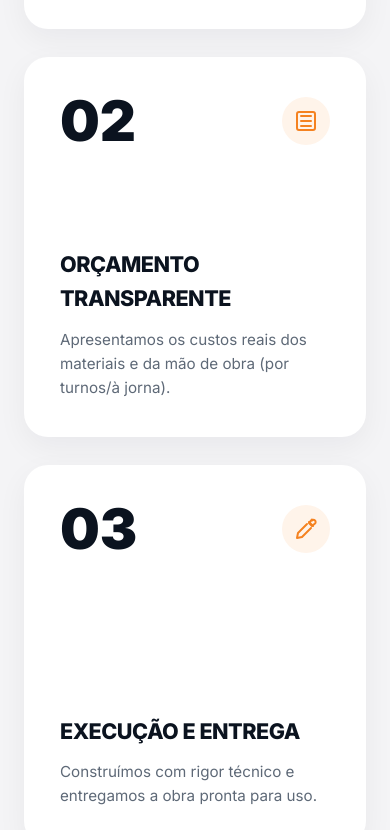
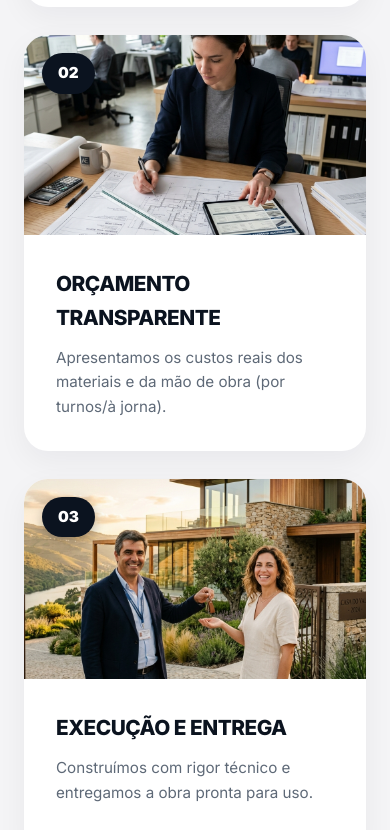
Before and after one commit to imzipper25-ship-it/Dak, a website: page index.html in a window 390 px wide. Shown: the part 4332-5162 px from the top of the page. Drawn offline with Linux system fonts and the light colour scheme.

Commit message:
Add high-res architectural images to Step 02 and 03 cards and set hover-only orange highlight for phone link and step badges

```diff
--- a/index.html
+++ b/index.html
@@ -196,7 +196,7 @@
         </div>
     </section>
 
-    <!-- 5. Блок Como Funciona -->
+    <!-- 5. Блок Como Funciona (3 Steps with Uniform Images) -->
     <section class="section como-funciona" id="como-funciona">
         <div class="container">
             <div class="process-header">
@@ -224,13 +224,11 @@
                     </div>
                 </div>
 
-                <!-- Step 02 -->
-                <div class="step-card">
-                    <div class="step-header">
-                        <span class="step-number">02</span>
-                        <div class="step-icon-badge">
-                            <svg width="24" height="24" viewBox="0 0 24 24" fill="none" stroke="currentColor" stroke-width="2" stroke-linecap="round" stroke-linejoin="round"><rect width="18" height="18" x="3" y="3" rx="2"/><path d="M7 7h10"/><path d="M7 12h10"/><path d="M7 17h10"/></svg>
-                        </div>
+                <!-- Step 02 (With Image) -->
+                <div class="step-card step-card-featured">
+                    <div class="step-img-container">
+                        <img src="public/images/step_budget.png" alt="Orçamento transparente DAK Construction" class="step-img">
+                        <span class="step-number-badge">02</span>
                     </div>
                     <div class="step-content">
                         <h3 class="step-title" data-i18n="step2_title">ORÇAMENTO TRANSPARENTE</h3>
@@ -240,13 +238,11 @@
                     </div>
                 </div>
 
-                <!-- Step 03 -->
-                <div class="step-card">
-                    <div class="step-header">
-                        <span class="step-number">03</span>
-                        <div class="step-icon-badge">
-                            <svg width="24" height="24" viewBox="0 0 24 24" fill="none" stroke="currentColor" stroke-width="2" stroke-linecap="round" stroke-linejoin="round"><path d="m15 5 4 4"/><path d="M13 7 4 16l-1 5 5-1 9-9"/><path d="M18 3.5a2.12 2.12 0 0 1 3 3L18 9l-3-3 3-3.5z"/></svg>
-                        </div>
+                <!-- Step 03 (With Image) -->
+                <div class="step-card step-card-featured">
+                    <div class="step-img-container">
+                        <img src="public/images/step_handover.png" alt="Execução e entrega DAK Construction" class="step-img">
+                        <span class="step-number-badge">03</span>
                     </div>
                     <div class="step-content">
                         <h3 class="step-title" data-i18n="step3_title">EXECUÇÃO E ENTREGA</h3>
@@ -297,7 +293,7 @@
                     <ul class="footer-contacts">
                         <li>
                             <svg width="18" height="18" viewBox="0 0 24 24" fill="none" stroke="currentColor" stroke-width="2"><path d="M22 16.92v3a2 2 0 0 1-2.18 2 19.79 19.79 0 0 1-8.63-3.07 19.5 19.5 0 0 1-6-6 19.79 19.79 0 0 1-3.07-8.67A2 2 0 0 1 4.11 2h3a2 2 0 0 1 2 1.72 12.84 12.84 0 0 0 .7 2.81 2 2 0 0 1-.45 2.11L8.09 9.91a16 16 0 0 0 6 6l1.27-1.27a2 2 0 0 1 2.11-.45 12.84 12.84 0 0 0 2.81.7A2 2 0 0 1 22 16.92z"/></svg>
-                            <a href="tel:+351931312136">+351 931 312 136</a>
+                            <a href="tel:+351931312136" class="phone-link">+351 931 312 136</a>
                         </li>
                         <li>
                             <svg width="18" height="18" viewBox="0 0 24 24" fill="none" stroke="currentColor" stroke-width="2"><rect width="20" height="16" x="2" y="4" rx="2"/><path d="m22 7-8.97 5.7a1.94 1.94 0 0 1-2.06 0L2 7"/></svg>
@@ -370,14 +366,14 @@
                 </div>
 
                 <button type="submit" class="btn btn-pill btn-black btn-block" id="modalSubmitBtn">
-                    <span data-i18n="modal_btn_submit">Enviar Pedido de Orçamento →</span>
+                    <span data-i18n="modal_btn_submit">Enviar Pedido via WhatsApp →</span>
                 </button>
             </form>
 
             <div class="form-success-msg" id="formSuccessMsg">
                 <div class="success-icon">✓</div>
                 <h4 data-i18n="modal_success_title">Obrigado pelo seu contacto!</h4>
-                <p data-i18n="modal_success_desc">A equipa técnica DAK Construction irá analisar os seus dados e entrará em contacto muito em breve.</p>
+                <p data-i18n="modal_success_desc">A mensagem foi encaminhada para o nosso WhatsApp. Responderemos em breve!</p>
                 <button class="btn btn-pill btn-black" id="closeSuccessBtn" data-i18n="modal_success_close">Fechar</button>
             </div>
         </div>
--- a/styles.css
+++ b/styles.css
@@ -769,7 +769,7 @@ ul {
     line-height: 1.45;
 }
 
-/* --- 5. Блок Como Funciona --- */
+/* --- 5. Блок Como Funciona (3 Steps Cards with Uniform Images) --- */
 .como-funciona {
     background-color: var(--bg-secondary);
 }
@@ -804,13 +804,13 @@ ul {
 .step-card {
     background: var(--bg-primary);
     border-radius: var(--radius-card);
-    padding: 36px;
     display: flex;
     flex-direction: column;
     justify-content: space-between;
     box-shadow: var(--shadow-subtle);
     transition: transform var(--transition-fast), box-shadow var(--transition-fast);
     min-height: 380px;
+    overflow: hidden;
 }
 
 .step-card:hover {
@@ -818,69 +818,56 @@ ul {
     box-shadow: var(--shadow-float);
 }
 
-.step-card-featured {
-    padding: 0;
-    overflow: hidden;
-}
-
 .step-img-container {
     position: relative;
-    height: 220px;
+    height: 200px;
     width: 100%;
+    overflow: hidden;
 }
 
 .step-img {
     width: 100%;
     height: 100%;
     object-fit: cover;
+    transition: transform 0.5s cubic-bezier(0.16, 1, 0.3, 1);
+}
+
+.step-card:hover .step-img {
+    transform: scale(1.05);
 }
 
 .step-number-badge {
     position: absolute;
-    top: 20px;
-    left: 20px;
-    background: var(--dak-orange);
+    top: 18px;
+    left: 18px;
+    background: var(--dak-navy);
     color: var(--text-white);
     font-family: var(--font-heading);
-    font-weight: 800;
+    font-weight: 900;
     font-size: 0.95rem;
     padding: 8px 16px;
     border-radius: var(--radius-pill);
+    box-shadow: 0 4px 12px rgba(0,0,0,0.25);
+    transition: background var(--transition-fast), color var(--transition-fast);
 }
 
-.step-card-featured .step-content {
-    padding: 32px;
+/* Step Number Badge Color Change ONLY on Hover */
+.step-card:hover .step-number-badge {
+    background: var(--dak-orange);
+    color: #ffffff;
 }
 
-.step-header {
+.step-content {
+    padding: 32px;
     display: flex;
-    justify-content: space-between;
-    align-items: center;
-    margin-bottom: 40px;
-}
-
-.step-number {
-    font-family: var(--font-heading);
-    font-size: 3.5rem;
-    font-weight: 900;
-    color: var(--dak-navy);
-    line-height: 1;
-}
-
-.step-icon-badge {
-    width: 48px;
-    height: 48px;
-    border-radius: 50%;
-    background: #fff4ea;
-    display: flex;
-    align-items: center;
-    justify-content: center;
-    color: var(--dak-orange);
+    flex-direction: column;
+    flex-grow: 1;
+    justify-content: flex-start;
 }
 
 .step-title {
     font-family: var(--font-heading);
-    font-size: 1.35rem;
+    font-size: 1.3rem;
     font-weight: 800;
     letter-spacing: -0.5px;
     margin-bottom: 12px;
@@ -977,8 +964,14 @@ ul {
     color: var(--text-white-muted);
 }
 
+/* Phone Number Link & Contacts Hover Behavior (Changes color ONLY on hover!) */
+.footer-contacts a {
+    color: var(--text-white-muted);
+    transition: color var(--transition-fast);
+}
+
 .footer-contacts a:hover {
-    color: var(--dak-orange);
+    color: var(--dak-orange) !important; /* Highlights ONLY on Hover */
 }
 
 .footer-text {
```
Also changed, not shown: images/step_budget.png (added), images/step_handover.png (added), public/images/step_budget.png (added), public/images/step_handover.png (added).
